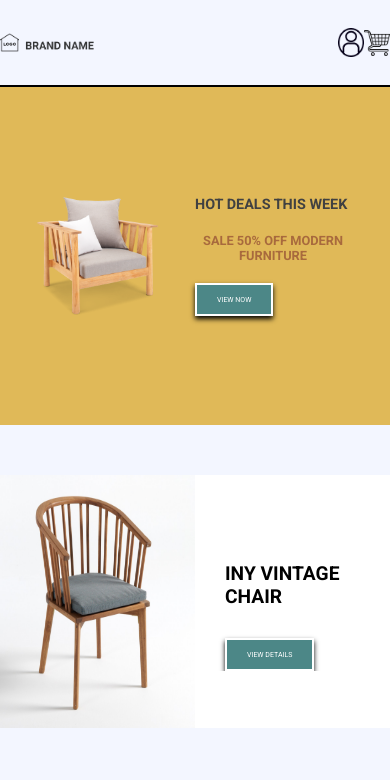
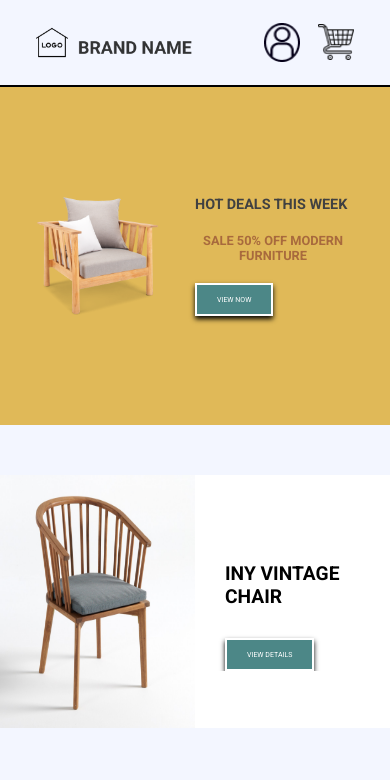
Before and after one commit to CSI-Trainee-2023/Frontend-Task4-Akshar-Saxena, a React (Vite) app: page / in a window 390 px wide. Shown: the top 780 px of the page. Built offline with nearby package versions, Linux system fonts and the light colour scheme.

Commit message:
product page made responsive

```diff
--- a/src/App.css
+++ b/src/App.css
@@ -16,12 +16,12 @@
   width: 100%;
   height: 65px;
   display: flex;
-  justify-content: space-between;
+  justify-content: space-around;
   align-items: center;
 }
 
 .upper img {
-  width: 24%;
+  width: 16%;
 }
 
 .icons img {
@@ -29,6 +29,7 @@
 }
 
 .icons {
+  width: 90px;
   display: flex;
   align-items: center;
   justify-content: space-between;
@@ -566,6 +567,9 @@ hr{
   .nav{
     width: 100%;
   }
+  .upper img{
+    width: 40%;
+  }
   .main{
     margin: 0;
     height: 40vh;
--- a/src/ProductDetails.css
+++ b/src/ProductDetails.css
@@ -1,6 +1,10 @@
 * {
     margin: 0;
     padding: 0;
+}
+
+body{
+    overflow: hidden;
 }
 
 .containerProduct {
@@ -8,6 +12,7 @@
     width: 85%;
     justify-content: space-between;
     align-items: flex-start;
+    flex-wrap: wrap;
     display: flex;
 }
 
@@ -24,7 +29,6 @@
     outline: 1px solid black;
     width: 48%;
     height: 70vh;
-    /* padding-bottom: 20px; */
     margin: 10px 0;
 }
 
@@ -142,3 +146,33 @@
     left: 100vw;
     transform: translateX(-100%);
 }
+
+@media screen and (max-width: 450px) {
+    .left img:nth-child(2){
+        display: none;
+    }
+    .left img:nth-child(3){
+        display: none;
+    }
+    .left{
+        width: 100%;
+    }
+    .right{
+        width: 100%;
+    }
+    .containerProduct{
+        justify-content: center;
+    }
+    .detailsContainer{
+        margin: auto;
+    }
+    .detailsContainer h4{
+        display: block;
+    }
+    .left img{
+        width: 100%;
+    }
+    .sliderProductPage img{
+        width: 200px;
+    }
+}
```
